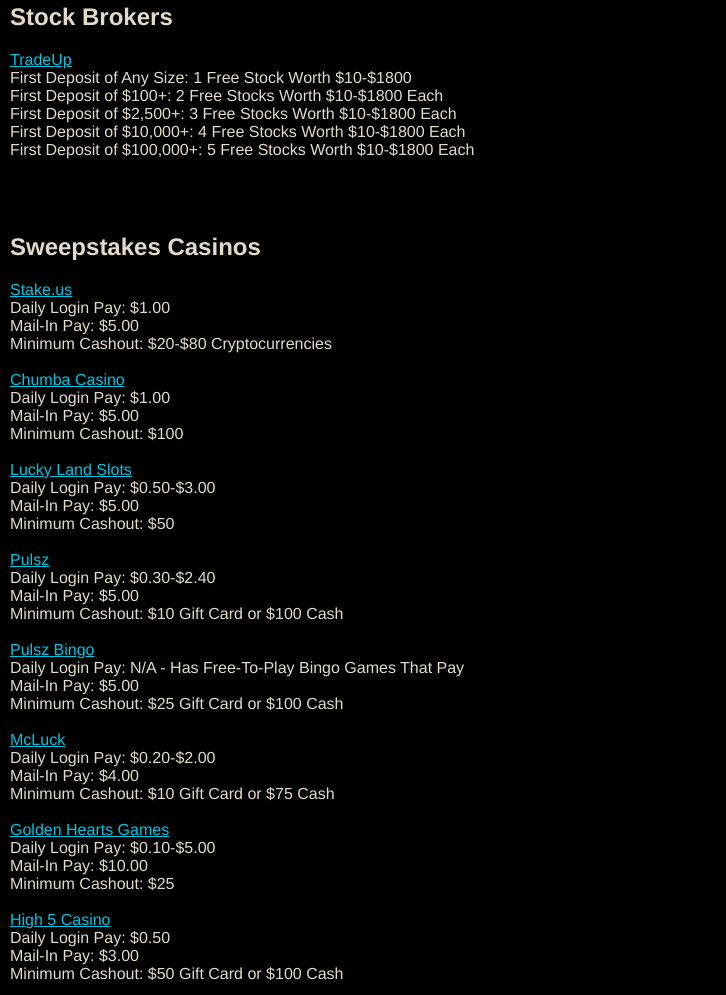
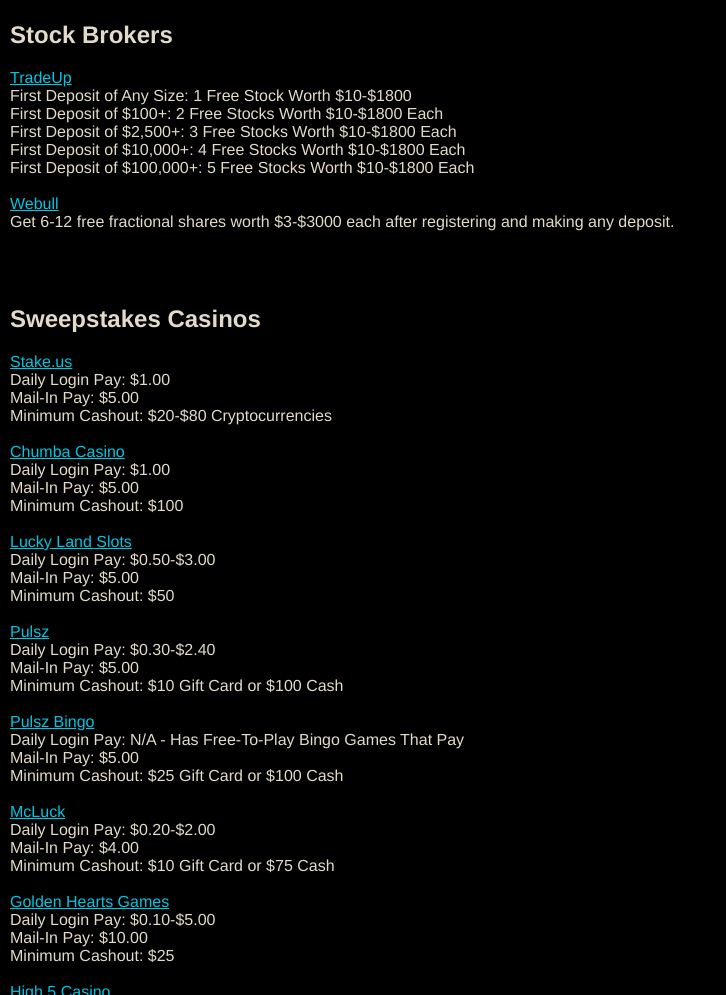
Before and after one commit to anarchychosen/anarchychosen.github.io, a plain HTML site: page index.html in a window 1280 px wide. Shown: the part 1451-2446 px from the top of the page, without its empty margins (0-726 px from the left). Drawn offline with Linux system fonts and the light colour scheme.

Commit message:
Update index.html

```diff
--- a/index.html
+++ b/index.html
@@ -43,7 +43,7 @@ Anti-Government Clothing & Accessories
 $1800+ Earned So Far
 <br><br>
 <a href="https://www.inboxdollars.com/?rb=147799975" target="_blank">InboxDollars</a><br>
-$62+ Earned So Far
+$67+ Earned So Far
 <br><br>
 <a href="https://premium.gg2u.org/?referrer=algu" target="_blank">GG2U</a><br>
 $390+ Earned So Far
@@ -61,7 +61,8 @@ $78+ Earned So Far
 <a href="https://serpclix.com/users/referrals/ZUVUFIXZ3HSV5OM1O1K6TKAK9" target="_blank">SerpClix</a><br>
 $7+ Earned So Far
 <br><br>
-<a href="https://www.clickspaid.com/?jobs_ref=16493fae2876488e74d4c23f97bd6b25" target="_blank">ClicksPaid</a>
+<a href="https://www.clickspaid.com/?jobs_ref=16493fae2876488e74d4c23f97bd6b25" target="_blank">ClicksPaid</a><br>
+$2+ Earned So Far
 <br><br>
 <a href="https://www.coinpayu.com/?r=alguard" target="_blank">CoinPayU</a>
 <br><br><br><br>
@@ -72,6 +73,9 @@ First Deposit of $100+: 2 Free Stocks Worth $10-$1800 Each<br>
 First Deposit of $2,500+: 3 Free Stocks Worth $10-$1800 Each<br>
 First Deposit of $10,000+: 4 Free Stocks Worth $10-$1800 Each<br>
 First Deposit of $100,000+: 5 Free Stocks Worth $10-$1800 Each
+<br><br>
+<a href="https://a.webull.com/hMqteLGfyC8Xcv3dBj" target="_blank">Webull</a><br>
+Get 6-12 free fractional shares worth $3-$3000 each after registering and making any deposit.
 <br><br><br><br>
 <h2 id="sweeps_casinos">Sweepstakes Casinos</h2>
 <a href="https://stake.us/?c=96dbc9bc36" target="_blank">Stake.us</a><br>
```
